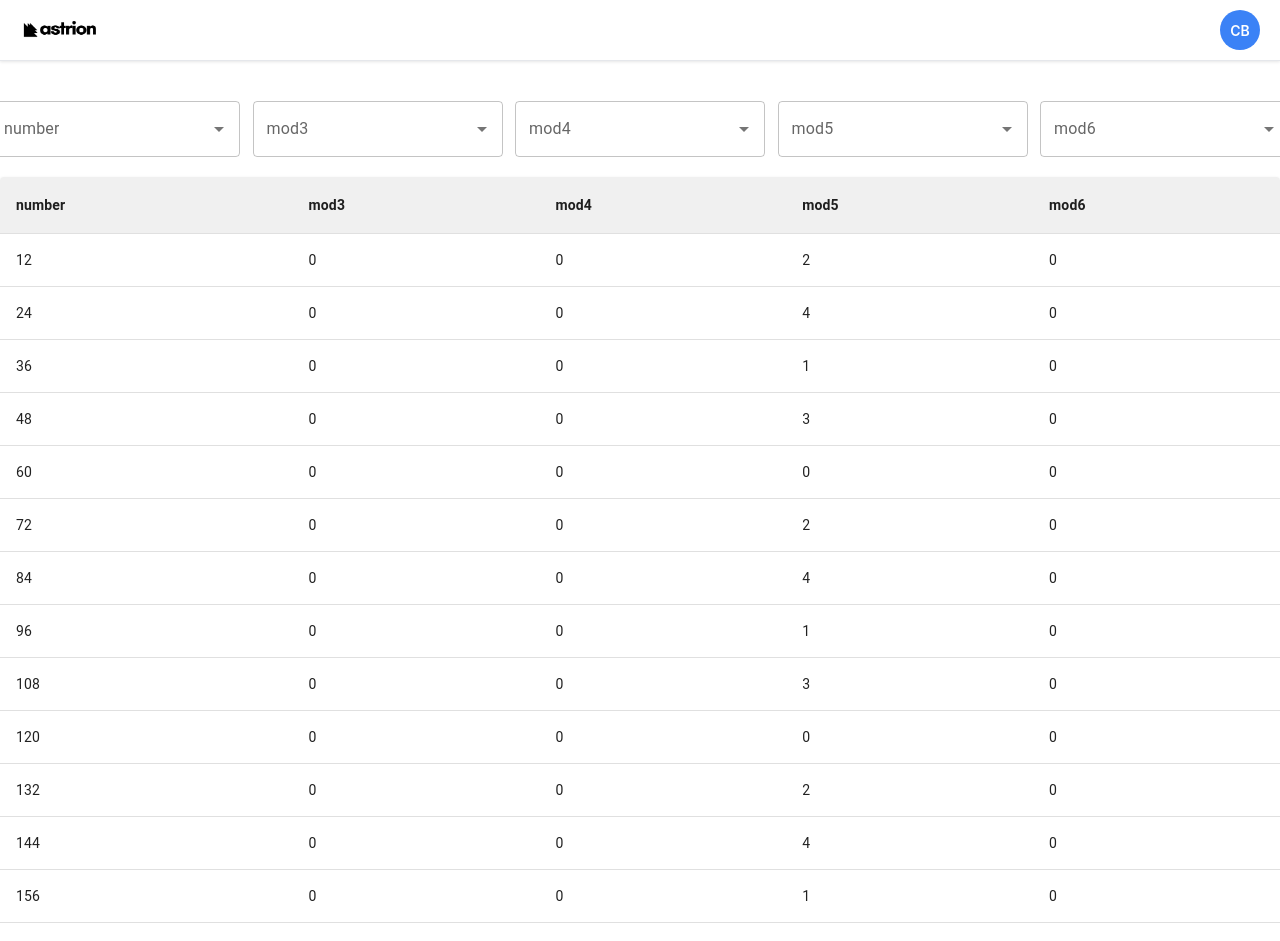
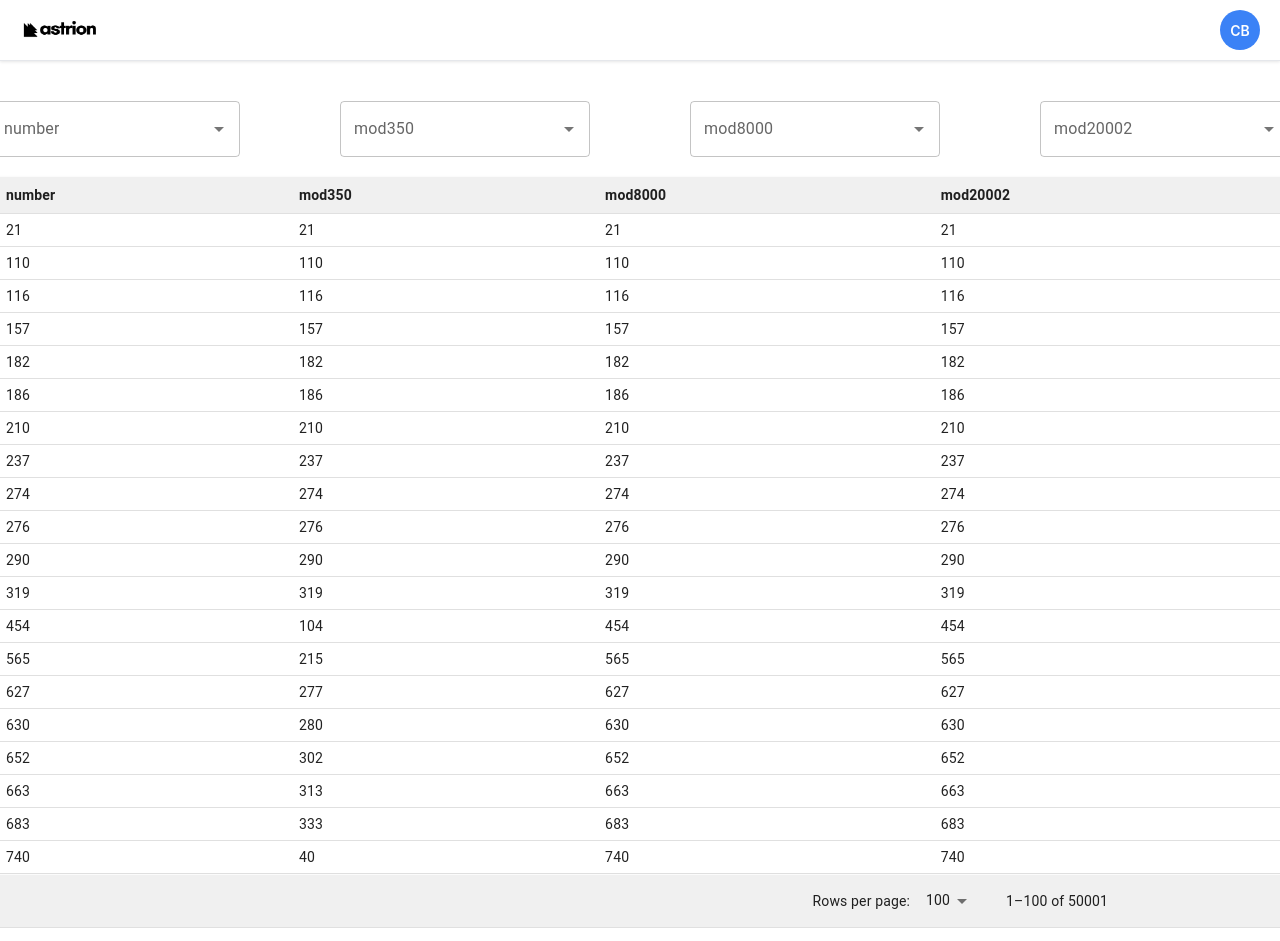
Before and after one commit to cole-britton/fe-filter-astrion, a React (Vite) app: page / in a window 1280 px wide. Shown: the top 941 px of the page. Built offline with nearby package versions, Linux system fonts and the light colour scheme; some icons are missing.

Commit message:
sticky footer

```diff
--- a/src/App.tsx
+++ b/src/App.tsx
@@ -3,7 +3,6 @@ import Papa from "papaparse";
 import "./App.css";
 import CustomPaginationActionsTable from "./components/DataTableBase/DataTableBase";
 import HeaderBar from "./components/HeaderBar/HeaderBar";
-import AutocompleteBase from "./components/AutoComplete/AutoComplete";
 import AutocompleteBigList from "./components/AutoCompleteBigList/AutoCompleteBigList";
 
 interface filterObject {
@@ -36,7 +35,7 @@ function App() {
 
   useEffect(() => {
     setLoading(true);
-    fetch("data/dataset_small.csv")
+    fetch("data/dataset_large.csv")
       .then((response) => {
         if (!response.ok) {
           throw new Error(`HTTP error! status: ${response.status}`);
@@ -111,18 +110,12 @@ function App() {
         email="cbritton@gmail.com"
       />
       <div className="dropdown-container">
-        <AutocompleteBigList
-          options={filterOptions[0]?.options || []}
-          label={filterOptions[0]?.title || ""}
-          onChange={handleNumbersFilterChange}
-        />
-        {filterOptions.slice(1, 5).map((filter, idx) => (
-          <AutocompleteBase
+        {filterOptions.slice(0, filterOptions.length).map((filter, idx) => (
+          <AutocompleteBigList
             key={idx}
-            options={
-              idx === 0 ? filter.options.slice(0, 10) : filter.options || []
-            }
+            options={filter.options || []}
             label={filter.title || ""}
+            onChange={handleNumbersFilterChange}
           />
         ))}
       </div>
--- a/src/components/DataTableBase/DataTableBase.css
+++ b/src/components/DataTableBase/DataTableBase.css
@@ -4,12 +4,12 @@
 }
 
 .MuiTableCell-root {
-  min-width: 40px; /* Set a minimum width for table cells */
-  word-break: break-word; /* Allows long words to break and wrap */
-  padding: 8px 16px; /* Adjust padding as needed */
+  min-width: 40px;
+  word-break: break-word;
+  padding: 8px 16px;
 }
 
 .MuiTableHead-root .MuiTableCell-root {
-  font-weight: bold; /* Make header text bold */
-  background-color: #f0f0f0; /* Light grey background for header */
+  font-weight: bold;
+  background-color: #f0f0f0;
 }
--- a/src/components/DataTableBase/DataTableBase.tsx
+++ b/src/components/DataTableBase/DataTableBase.tsx
@@ -4,14 +4,14 @@ import Box from "@mui/material/Box";
 import Table from "@mui/material/Table";
 import TableBody from "@mui/material/TableBody";
 import TableCell from "@mui/material/TableCell";
-import TableHead from "@mui/material/TableHead"; // Added TableHead import
+import TableHead from "@mui/material/TableHead";
 import TableContainer from "@mui/material/TableContainer";
 import TableFooter from "@mui/material/TableFooter";
 import TablePagination from "@mui/material/TablePagination";
 import TableRow from "@mui/material/TableRow";
 import Paper from "@mui/material/Paper";
 import IconButton from "@mui/material/IconButton";
-import FirstPageIcon from "@mui/icons-material/FirstPage"; // Restoring import
+import FirstPageIcon from "@mui/icons-material/FirstPage";
 import KeyboardArrowLeft from "@mui/icons-material/KeyboardArrowLeft";
 import KeyboardArrowRight from "@mui/icons-material/KeyboardArrowRight";
 import LastPageIcon from "@mui/icons-material/LastPage";
@@ -20,7 +20,7 @@ import "./DataTableBase.css";
 interface CustomPaginationActionsTableProps {
   headers: string[];
   rows: any[][];
-  rowsPerPageProp?: number; // Optional
+  rowsPerPageProp?: number;
 }
 
 interface TablePaginationActionsProps {
@@ -103,7 +103,6 @@ function TablePaginationActions(props: TablePaginationActionsProps) {
   );
 }
 
-// Updated component signature to accept props with default values
 export default function CustomPaginationActionsTable({
   headers = [],
   rows = [],
@@ -112,12 +111,11 @@ export default function CustomPaginationActionsTable({
   const [page, setPage] = React.useState(0);
   const [rowsPerPage, setRowsPerPage] = React.useState(rowsPerPageProp);
 
-  // Avoid a layout jump when reaching the last page with empty rows.
   const emptyRows =
     page > 0 ? Math.max(0, (1 + page) * rowsPerPage - rows.length) : 0;
 
   const handleChangePage = (
-    event: React.MouseEvent<HTMLButtonElement> | null,
+    _event: React.MouseEvent<HTMLButtonElement> | null,
     newPage: number
   ) => {
     setPage(newPage);
@@ -131,10 +129,20 @@ export default function CustomPaginationActionsTable({
   };
 
   return (
-    <TableContainer component={Paper} sx={{ maxHeight: 1060 }}>
+    <Box sx={{ width: 1300, display: "flex", flexDirection: "column" }}>
+      <TableContainer
+        component={Paper}
+        sx={{
+          flexGrow: 1,
+          maxHeight: "698px",
+          overflow: "auto",
+          borderRadius: "4px 4px 0 0",
+        }}
+      >
         <Table
           stickyHeader
           sx={{ minWidth: 500 }}
+          size="small"
           aria-label="custom pagination table"
         >
           <TableHead>
@@ -167,11 +175,22 @@ export default function CustomPaginationActionsTable({
               </TableRow>
             )}
           </TableBody>
-        <TableFooter>
+        </Table>
+      </TableContainer>
+
+      <Paper
+        sx={{
+          maxWidth: 1300,
+          borderRadius: "0 0 4px 4px",
+          zIndex: 1000,
+        }}
+      >
+        <Table sx={{ minWidth: 500 }}>
+          <TableFooter sx={{ backgroundColor: "#f0f0f0" }}>
             <TableRow>
               <TablePagination
                 rowsPerPageOptions={[20, 100]}
-              colSpan={headers.length > 0 ? headers.length : 1} // Adjust colSpan for TablePagination
+                colSpan={headers.length > 0 ? headers.length : 1}
                 count={rows.length}
                 rowsPerPage={rowsPerPage}
                 page={page}
@@ -182,6 +201,7 @@ export default function CustomPaginationActionsTable({
             </TableRow>
           </TableFooter>
         </Table>
-    </TableContainer>
+      </Paper>
+    </Box>
   );
 }
```
Lines whose indentation alone changed are shown as unchanged.
